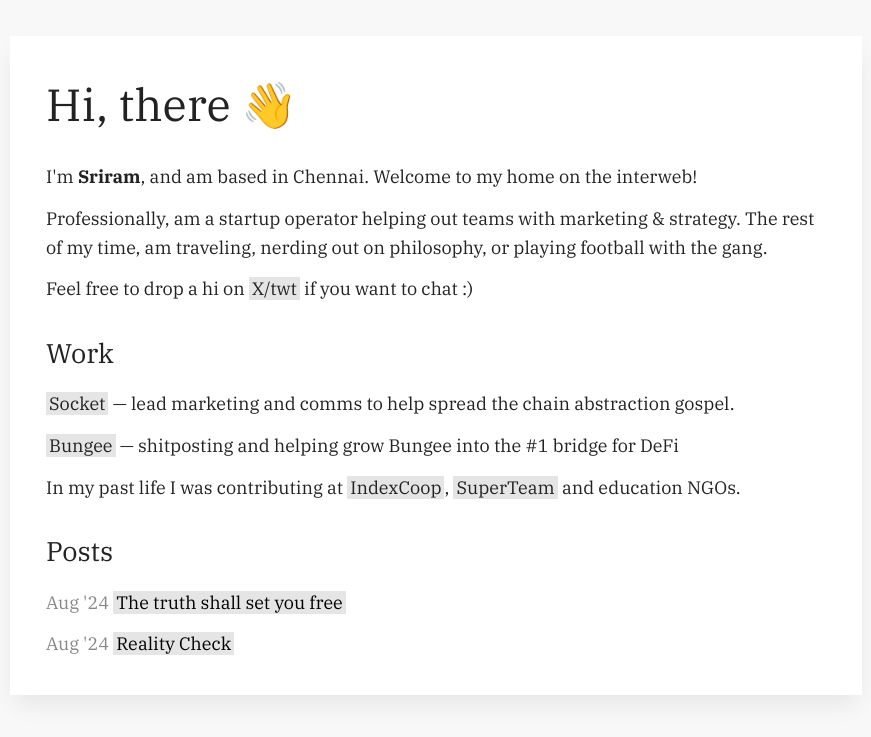
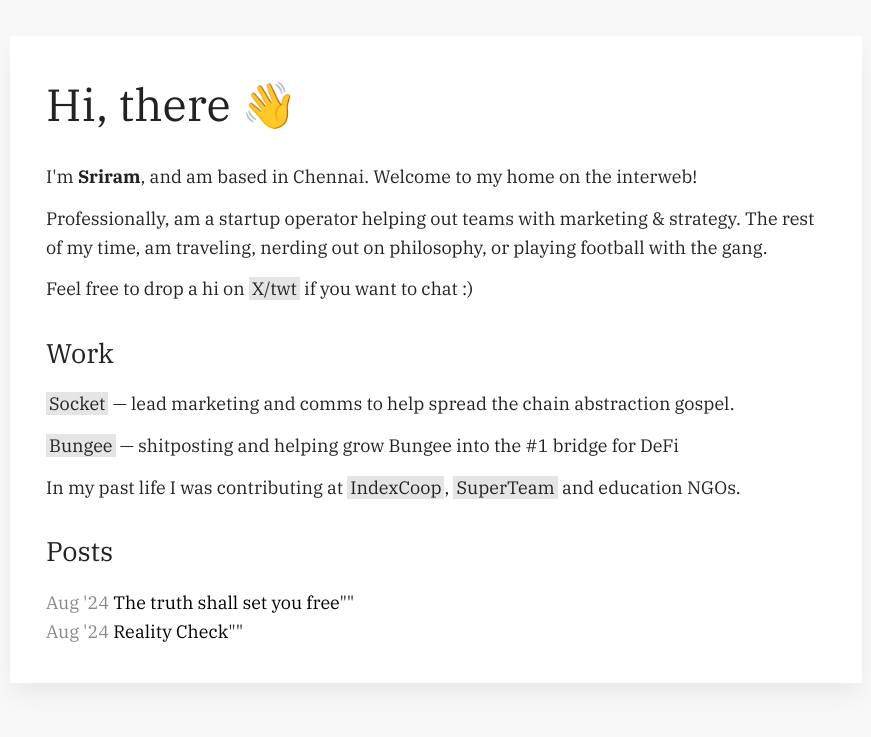
Before and after one commit to sriramvas/sriramvas.github.io, a Jekyll site: the page built from index.html, in a window 1280 px wide. Shown: the top 737 px of the page, without its empty margins (204-1075 px from the left). Built offline with Jekyll 4.4.1, drawn with Linux system fonts in a browser that asks for light colours.

Commit message:
Update index.html

```diff
--- a/index.html
+++ b/index.html
@@ -21,9 +21,7 @@
     <h2>Posts</h2>
 
     {% for post in site.posts %}
-            <p>
                 <span class="post-date">{{ post.date | date: "%b '%y" }}</span>
-            <a href="{{ post.url | relative_url }}" class="post-title">{{ post.title }}</a>
-            </p>
+            <a href="{{ post.url | relative_url }}" class="post-title">{{ post.title }}</a>""<br>
     {% endfor %}
 </div>
```
